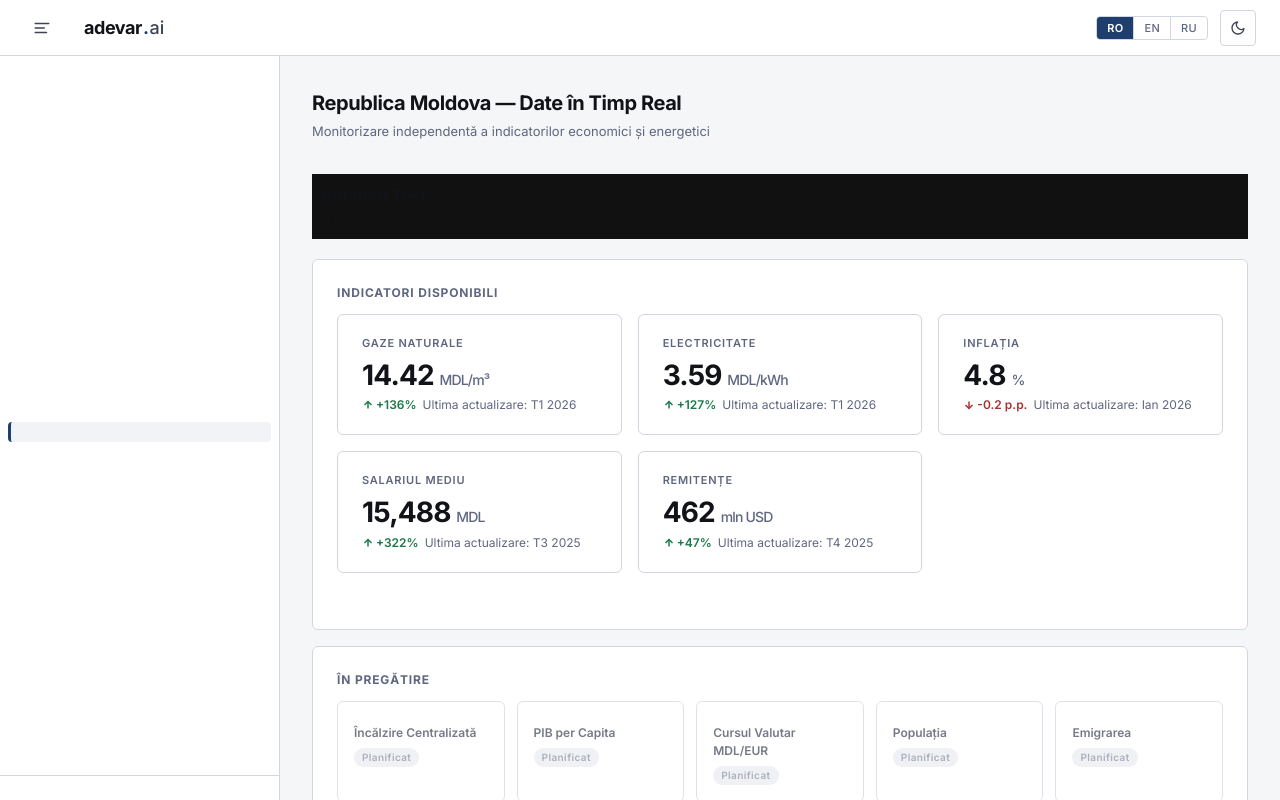
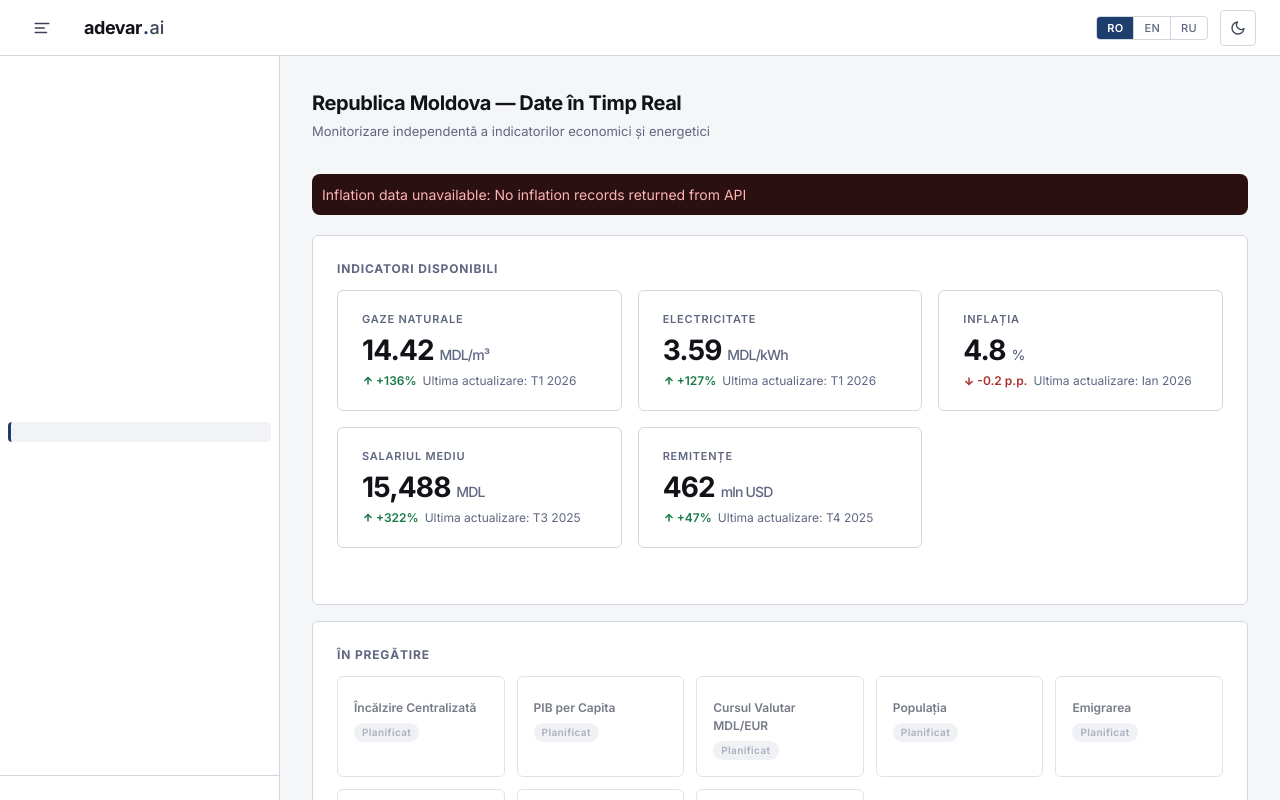
Before and after one commit to pvv-star/adevar-web, a Next.js app: page / in a window 1280 px wide. Built offline with nearby package versions, Linux system fonts and the light colour scheme; no server answers; the database is empty.

Commit message:
refactor: remove inflation debug dump and show clean error banner

```diff
--- a/components/Dashboard.js
+++ b/components/Dashboard.js
@@ -7,7 +7,6 @@ import { useEffect, useState } from 'react';
 
 export default function Dashboard() {
   const { lang, t } = useLang();
-  const [inflationData, setInflationData] = useState([]);
   const [inflationError, setInflationError] = useState('');
 
   useEffect(() => {
@@ -28,7 +27,9 @@ export default function Dashboard() {
           throw new Error(payload?.details || payload?.error || 'Request failed');
         }
 
-        setInflationData(payload.series || []);
+        if (!Array.isArray(payload.series) || payload.series.length === 0) {
+          setInflationError('No inflation records returned from API');
+        }
       } catch (error) {
         if (error.name !== 'AbortError') {
           console.error(error);
@@ -62,14 +63,11 @@ export default function Dashboard() {
     <div className="page-scroll">
       <div className="view-heading">{t('dashTitle')}</div>
       <div className="view-subheading">{t('dashSub')}</div>
-      <div style={{ margin: '20px 0', padding: '10px', background: '#111' }}>
-        <h3>Inflation Test:</h3>
-        {inflationError ? (
-          <pre style={{ color: '#ff8787' }}>{inflationError}</pre>
-        ) : (
-          <pre>{JSON.stringify(inflationData, null, 2)}</pre>
-        )}
-      </div>
+      {inflationError ? (
+        <div style={{ margin: '20px 0', padding: '10px', background: '#2a1010', color: '#ffb3b3', borderRadius: 8 }}>
+          Inflation data unavailable: {inflationError}
+        </div>
+      ) : null}
 
       <div className="inst-card">
         <div className="inst-card-title">{t('availableCharts')}</div>
```
